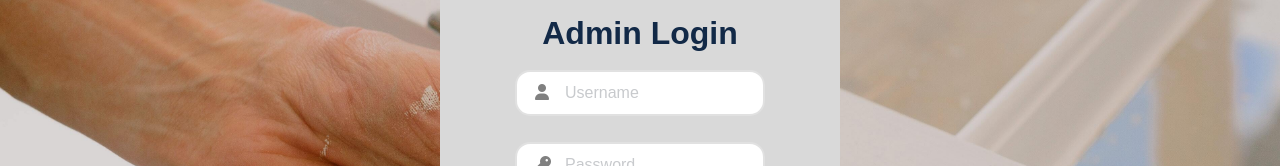
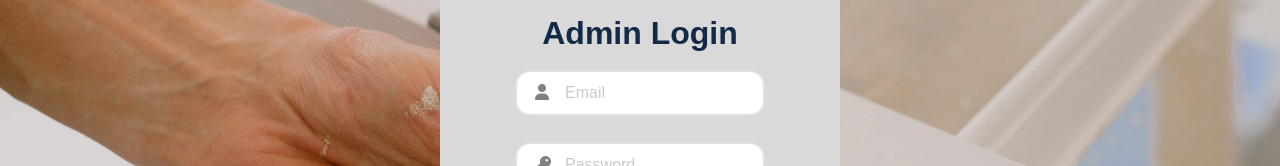
Before and after one commit to codingvaleria/housyproperties-frontend, a React (Create React App) app: page /admin/login in a window 1280 px wide. Shown: the part 280-446 px from the top of the page. Built offline with nearby package versions, Linux system fonts and the light colour scheme; a web font is replaced by a local one.

Commit message:
minor fix

```diff
--- a/src/admin/components/adminlogin/Adminlogin.js
+++ b/src/admin/components/adminlogin/Adminlogin.js
@@ -3,8 +3,8 @@ import { useNavigate } from "react-router-dom";
 import "./Adminlogin.css";
 import logo from "../../../images/logo.png";
 import { Link } from "react-router-dom";
-function Adminlogin({onLogin}) {
-  const [username, setUsername] = useState("");
+function Adminlogin() {
+  const [email, setemail] = useState("");
   const [password, setPassword] = useState("");
   const [errors, setErrors] = useState([]);
   // eslint-disable-next-line
@@ -18,11 +18,11 @@ function Adminlogin({onLogin}) {
       headers: {
         "Content-Type": "application/json",
       },
-      body: JSON.stringify({ username, password }),
+      body: JSON.stringify({ Email: email, password: password }),
     }).then((r) => {
       setIsLoading(false);
       if (r.ok) {
-        r.json().then((user) => onLogin(user));
+        r.json().then((user) => console.log(user));
         navigate(`/admin`);
       } else {
         r.json().then((err) => setErrors(err.errors));
@@ -46,11 +46,11 @@ function Adminlogin({onLogin}) {
             <input
               className="form-c"
               type="text"
-              value={username}
-              placeholder="Username"
-              id="username"
-              name="username"
-              onChange={(e) => setUsername(e.target.value)}
+              value={email}
+              placeholder="Email"
+              id="email"
+              name="email"
+              onChange={(e) => setemail(e.target.value)}
             />
           </div>
           <div className="input-f">
@@ -65,7 +65,7 @@ function Adminlogin({onLogin}) {
               onChange={(e) => setPassword(e.target.value)}
             />
           </div>
-          {errors.length > 0 && (
+          {errors && errors.length > 0 && (
             <div className="input-control">
               <div style={{ color: "red" }}>
                 {errors.map((error, index) => (
```
